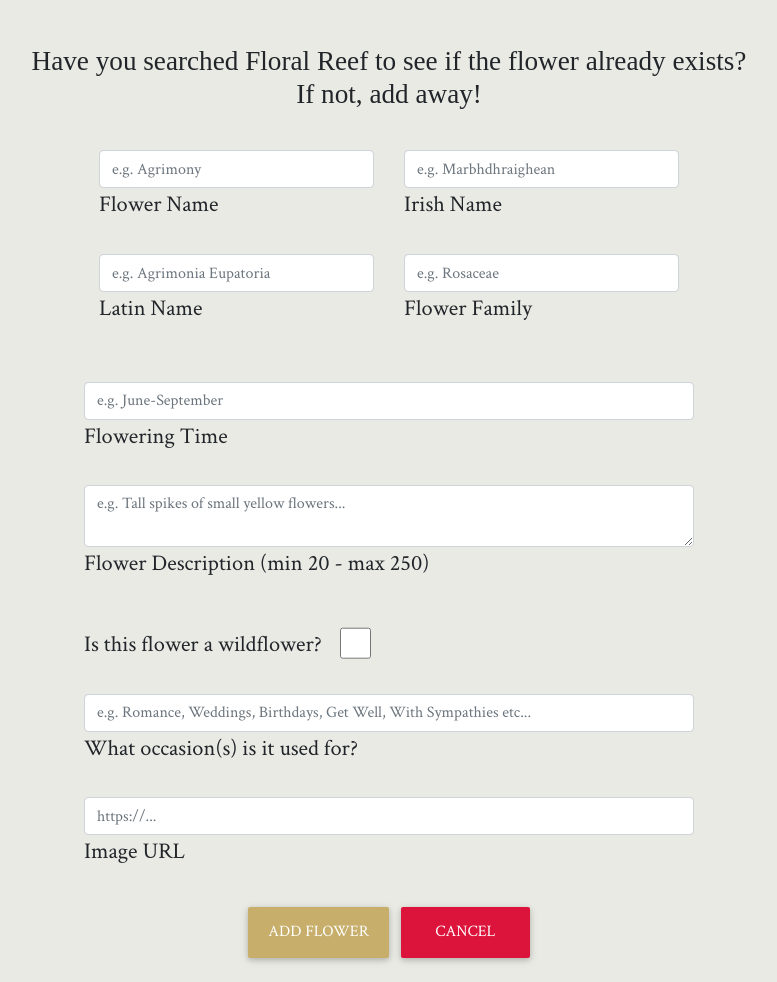
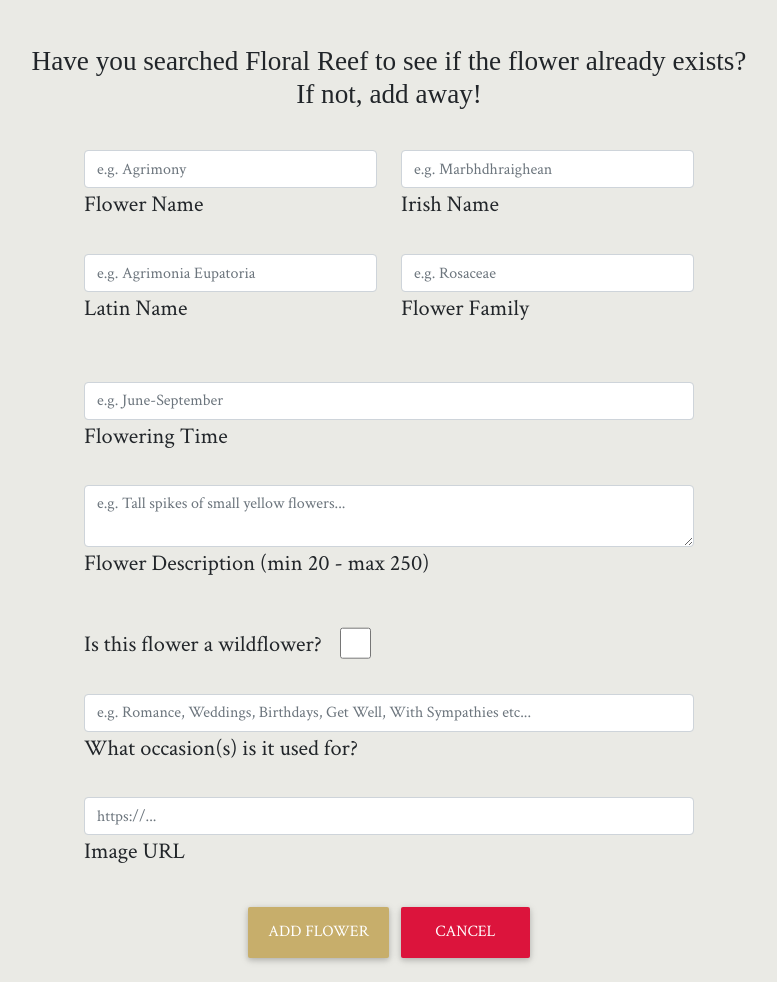
Before and after one commit to RichardCByrne/CI-MS3-Floral-Reef, a Flask app: page /add_flower in a window 1280 px wide. Shown: the part 190-1172 px from the top of the page, without its empty margins (251-1028 px from the left). Run offline with Flask 2, Linux system fonts and the light colour scheme; some libraries are stand-ins or nearby versions; some web fonts are replaced.

Commit message:
Fix form spacing

```diff
--- a/static/css/style.css
+++ b/static/css/style.css
@@ -206,8 +206,6 @@ nav a:hover {
     box-shadow: 0px 0px 40px 25px rgba(0, 0, 0, .3);
 }
 
-
-
 .jumbotron ::placeholder {
     color: white;
 }
@@ -408,6 +406,16 @@ form label {
     font-size: 1.4rem;
 }
 
+.form-first-name {
+    padding-left: 0;
+    padding-right: .75rem;
+}
+
+.form-last-name {
+    padding-left: .75rem;
+    padding-right: 0;
+}
+
 /* --------------------------------Profile.html */
 
 .profile {
--- a/templates/add_flower.html
+++ b/templates/add_flower.html
@@ -20,7 +20,7 @@
             <form method="POST" action="{{ url_for('add_flower') }}">
                 <div class="row mb-4">
                     <!-- Flower Name -->
-                    <div class="col">
+                    <div class="col form-first-name">
                         <div class="form-outline">
                             <input type="text" id="flower_name" name="flower_name" class="form-control"
                                 placeholder="e.g. Agrimony" minlength="3" maxlength="30" required />
@@ -28,7 +28,7 @@
                         </div>
                     </div>
                     <!-- Irish Name (if known) -->
-                    <div class="col">
+                    <div class="col form-last-name">
                         <div class="form-outline">
                             <input type="text" id="irish_name" name="irish_name" class="form-control"
                                 placeholder="e.g. Marbhdhraighean" minlength="3" maxlength="30" />
@@ -39,7 +39,7 @@
 
                 <div class="row mb-4">
                     <!-- Latin Name -->
-                    <div class="col">
+                    <div class="col form-first-name">
                         <div class="form-outline">
                             <input type="text" id="latin_name" name="latin_name" class="form-control"
                                 placeholder="e.g. Agrimonia Eupatoria" minlength="3" maxlength="30" required />
@@ -47,7 +47,7 @@
                         </div>
                     </div>
                     <!-- Family -->
-                    <div class="col">
+                    <div class="col form-last-name">
                         <div class="form-outline mb-4">
                             <input type="text" id="family" name="family" class="form-control" placeholder="e.g. Rosaceae"
                                 minlength="3" maxlength="30" required />
--- a/templates/edit_profile.html
+++ b/templates/edit_profile.html
@@ -19,7 +19,7 @@
             <form method="POST" action="{{ url_for('edit_profile', email=session['user']) }}">
                 <div class="row mb-4">
                     <!-- First Name -->
-                    <div class="col">
+                    <div class="col form-first-name">
                         <div class="form-outline">
                             <input type="text" id="first_name" name="first_name" class="form-control"
                                 value="{{ user.first_name|title }}" />
@@ -27,7 +27,7 @@
                         </div>
                     </div>
                     <!-- Last Name -->
-                    <div class="col">
+                    <div class="col form-last-name">
                         <div class="form-outline">
                             <input type="text" id="last_name" name="last_name" class="form-control" minlength="2"
                                 maxlength="25" value="{{ user.last_name|title }}" />
--- a/templates/register.html
+++ b/templates/register.html
@@ -18,7 +18,7 @@
             <form method="POST" action="{{ url_for('register') }}">
                 <div class="row mb-4">
                     <!-- First Name -->
-                    <div class="col">
+                    <div class="col form-first-name">
                         <div class="form-outline">
                             <input type="text" id="first_name" name="first_name" class="form-control" minlength="2"
                                 maxlength="25" />
@@ -26,7 +26,7 @@
                         </div>
                     </div>
                     <!-- Last Name -->
-                    <div class="col">
+                    <div class="col form-last-name">
                         <div class="form-outline">
                             <input type="text" id="last_name" name="last_name" class="form-control" minlength="2"
                                 maxlength="25" />
```
Also changed, not shown: templates/edit_flower.html (+4 -4 lines).
